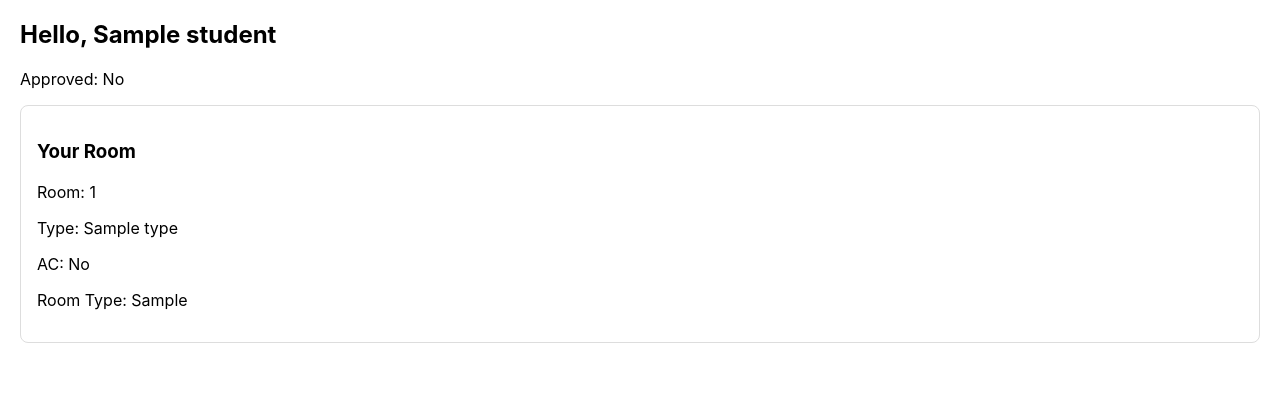
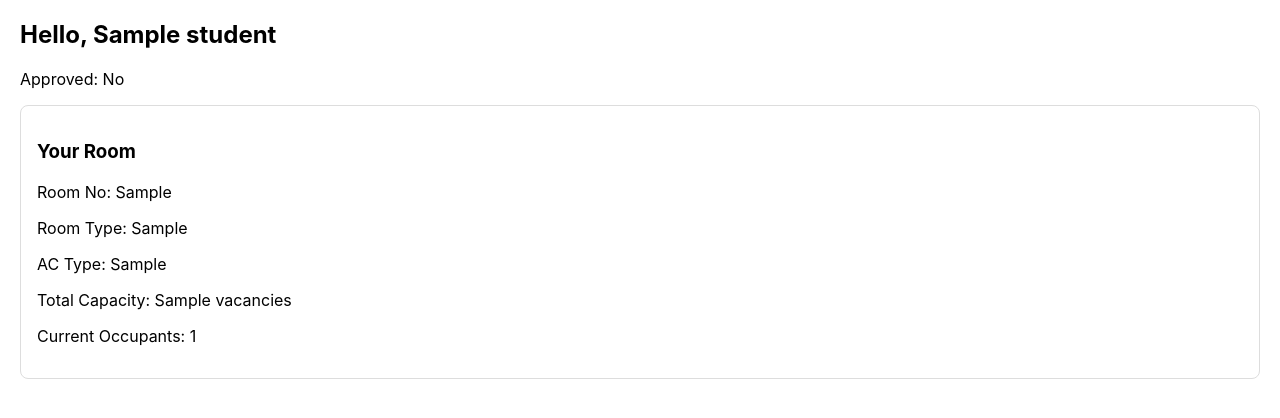
Before and after one commit to MUNEESH08/Hostel-Web-App, a Flask app: template templates/student_dashboard.html in a window 1280 px wide. Shown: the part 112-530 px from the top of the page. Run offline with Flask 3, Linux system fonts and the light colour scheme; the template is opened without the code that fills it: most values are stand-ins (such as "Sample title", 1, 10 or a date in 2020); some libraries are stand-ins or nearby versions.

Commit message:
Update student_dashboard.html

```diff
--- a/templates/student_dashboard.html
+++ b/templates/student_dashboard.html
@@ -5,10 +5,11 @@
   {% if room %}
     <div class="card">
       <h3>Your Room</h3>
-      <p>Room: {{ room.room_number }}</p>
-      <p>Type: {{ room.type }}</p>
-      <p>AC: {{ 'Yes' if room.ac else 'No' }}</p>
+      <p>Room No: {{ room.room_no }}</p>
       <p>Room Type: {{ room.room_type }}</p>
+      <p>AC Type: {{ room.ac_type }}</p>
+      <p>Total Capacity: {{ room.vacancies }}</p>
+      <p>Current Occupants: {{ room.students|length }}</p>
     </div>
   {% else %}
     <p>You have no room assigned. <a href="/student/rooms">Request a room</a></p>
```
